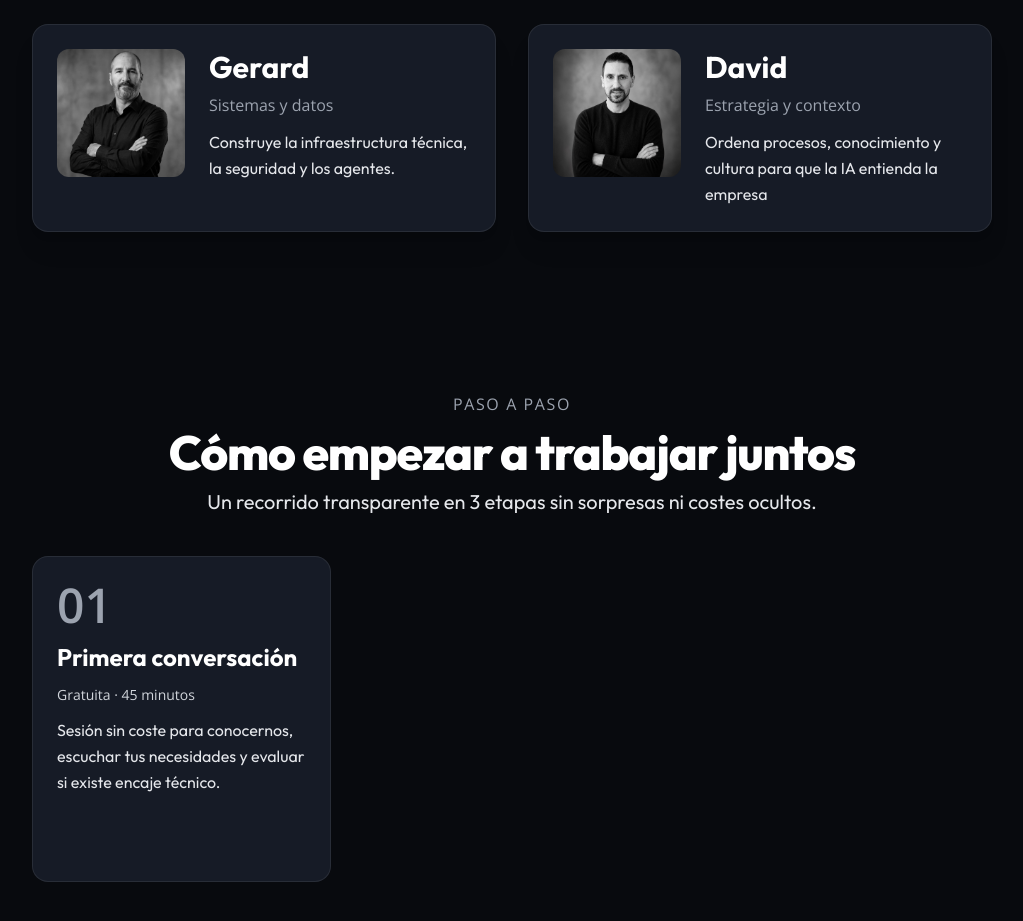
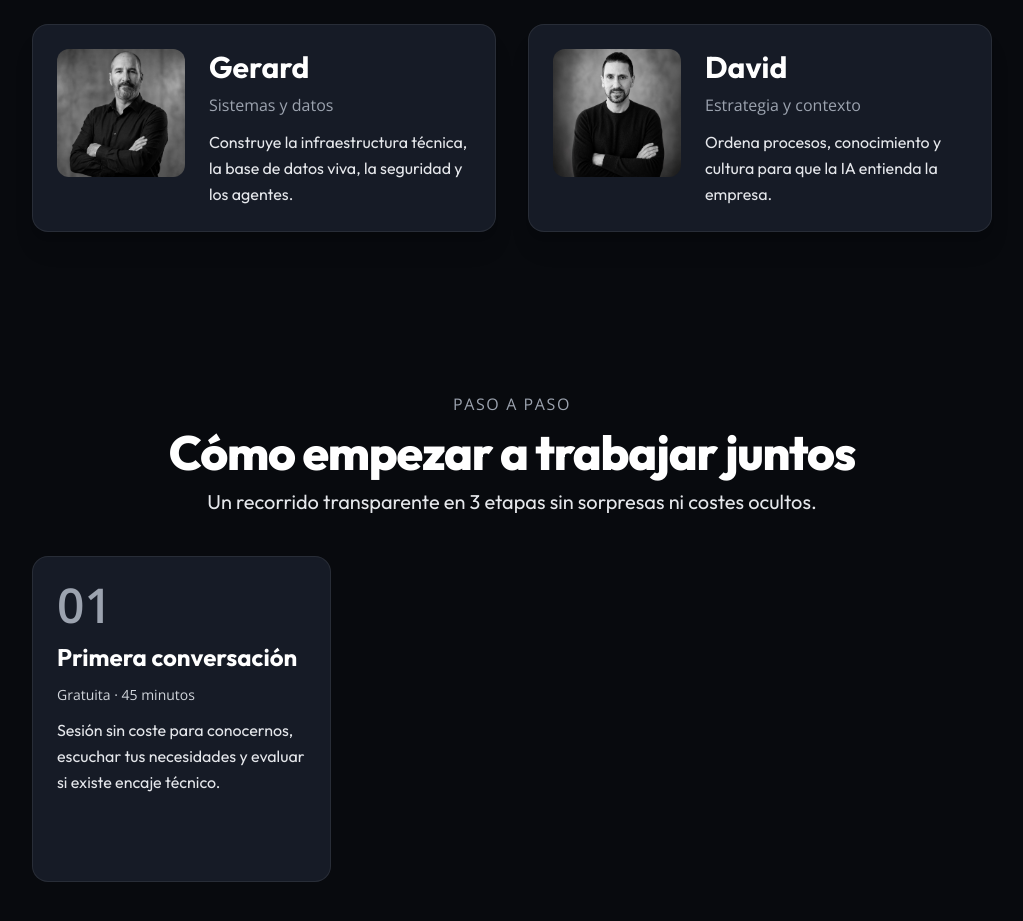
Before and after one commit to gerard-iartesana/iartesana-website, a Next.js app: page / in a window 1280 px wide. Shown: the part 2420-3341 px from the top of the page, without its empty margins (128-1151 px from the left). Built offline with nearby package versions, Linux system fonts and the light colour scheme.

Commit message:
content: balance Gerard text and add period to David text

```diff
--- a/src/components/TeamSection.tsx
+++ b/src/components/TeamSection.tsx
@@ -108,14 +108,14 @@ export default function TeamSection() {
         <TeamCard
           name="Gerard"
           role="Sistemas y datos"
-          text="Construye la infraestructura técnica, la seguridad y los agentes."
+          text="Construye la infraestructura técnica, la base de datos viva, la seguridad y los agentes."
           image="/team/gerard.jpg"
           delay={100}
         />
         <TeamCard
           name="David"
           role="Estrategia y contexto"
-          text="Ordena procesos, conocimiento y cultura para que la IA entienda la empresa"
+          text="Ordena procesos, conocimiento y cultura para que la IA entienda la empresa."
           image="/team/david.jpg"
           delay={400}
         />
```
